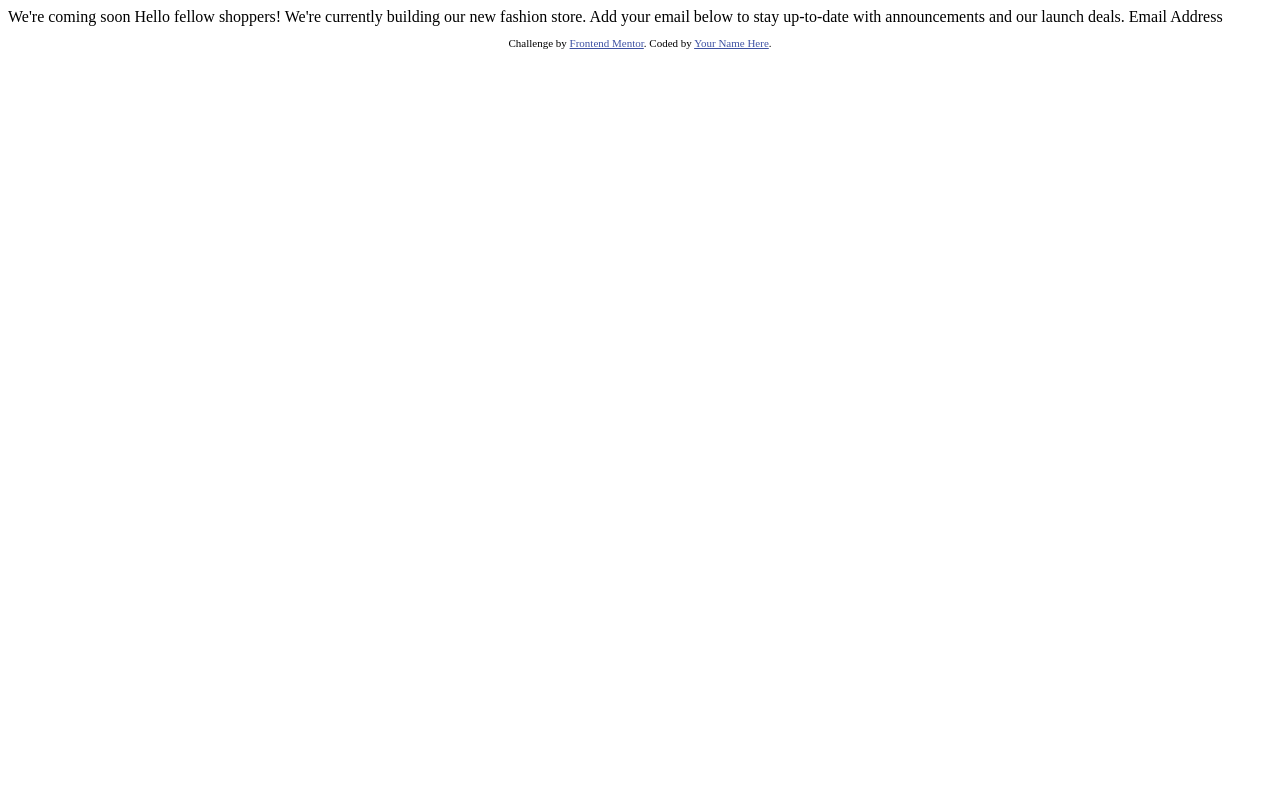
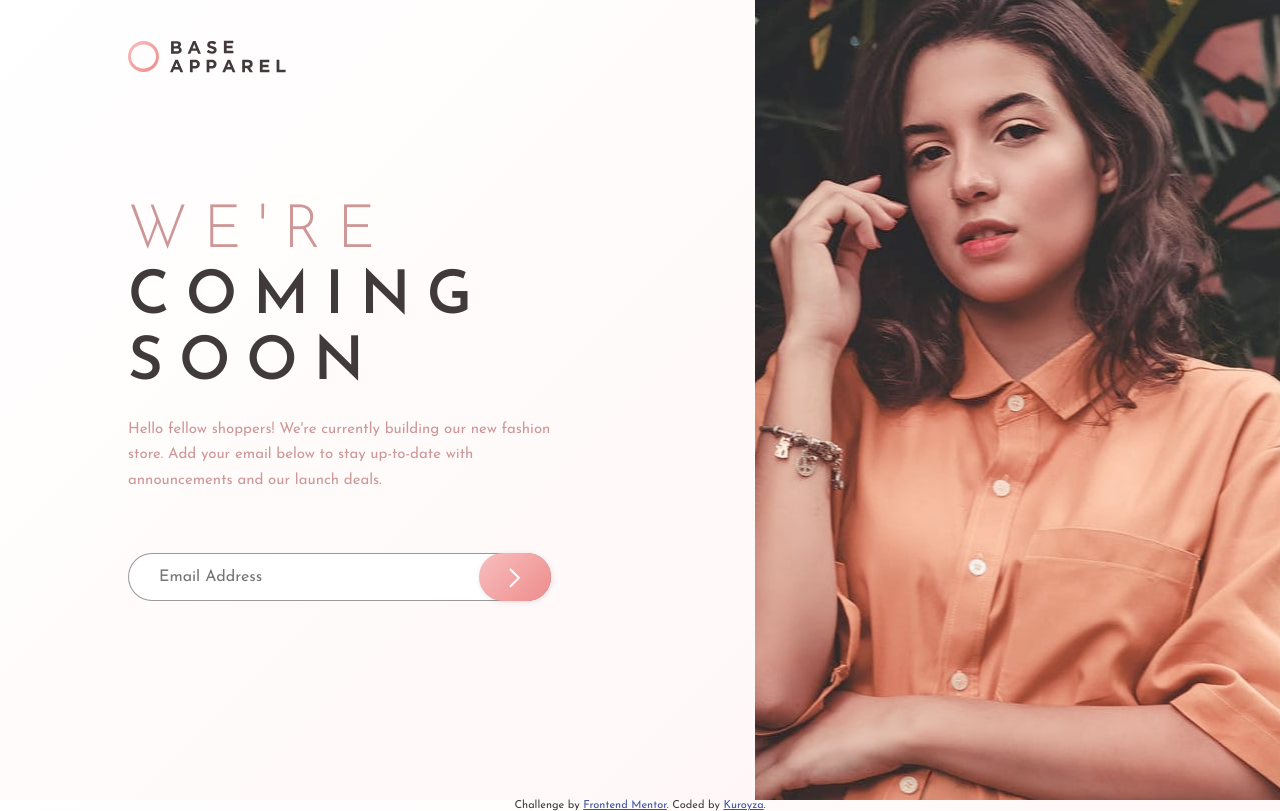
Before and after one commit to kuroyza/Base-Apparel-coming-soon-page, a plain HTML site: page index.html in a window 1280 px wide. Drawn offline with Linux system fonts and the light colour scheme.

Commit message:
Finished Desktop design

```diff
--- a/index.html
+++ b/index.html
@@ -1,33 +1,76 @@
 <!DOCTYPE html>
 <html lang="en">
+
 <head>
   <meta charset="UTF-8">
-  <meta name="viewport" content="width=device-width, initial-scale=1.0"> <!-- displays site properly based on user's device -->
-
+  <meta name="viewport" content="width=device-width, initial-scale=1.0">
+  <!-- displays site properly based on user's device -->
+  <link href="https://fonts.googleapis.com/css?family=Josefin+Sans:300,400,600&display=swap" rel="stylesheet">
   <link rel="icon" type="image/png" sizes="32x32" href="./images/favicon-32x32.png">
+  <link rel="stylesheet" href="style.css">
 
   <title>Frontend Mentor | Base Apparel coming soon page</title>
 
   <!-- Feel free to remove these styles or customise in your own stylesheet 👍 -->
   <style>
-    .attribution { font-size: 11px; text-align: center; }
-    .attribution a { color: hsl(228, 45%, 44%); }
+    .attribution {
+      font-size: 11px;
+      text-align: center;
+    }
+
+    .attribution a {
+      color: hsl(228, 45%, 44%);
+    }
   </style>
 </head>
+
 <body>
 
-  We're coming soon
+  <div class="logo">
+    <img src="./images/logo.svg" alt="Logo">
+  </div>
 
-  Hello fellow shoppers! We're currently building our new fashion store.
-  Add your email below to stay up-to-date with announcements and our launch deals.
 
-  Email Address
+  <div class="hero">
+    <div class="hero__details">
+      <div class="hero__details--text">
+        <h1 class="hero__details--text-title"><span>We're</span> coming soon</h1>
+        <p class="hero__details--text-paragraph">
+          Hello fellow shoppers! We're currently building our new fashion store.
+          Add your email below to stay up-to-date with announcements and our launch deals.
+        </p>
+      </div>
+
+      <form action="#" method="post" class="hero__details--form">
+
+        <div class="hero__details--form-input-container">
+          <input class="hero__details--form-input" type="email" id="email" placeholder="Email Address" name="email"
+            id="email">
+          <button class="hero__details--form-submit">
+            <img src="./images/icon-arrow.svg" alt="Submit icon">
+          </button>
+          <div class="hero__details--form-error-icon">
+            <img src="./images/icon-error.svg" alt="Error icon">
+          </div>
+
+          <!-- - The `input` field is empty -->
+          <label class="hero__details--form-label" for="email">Please provide a valide email</label>
+        </div>
+
+      </form>
+    </div>
+
+    <div class="hero__bg"></div>
+  </div>
 
   <footer>
     <p class="attribution">
       Challenge by <a href="https://www.frontendmentor.io?ref=challenge" target="_blank">Frontend Mentor</a>.
-      Coded by <a href="#">Your Name Here</a>.
+      Coded by <a href="https://instagram.com/Kuroyza">Kuroyza</a>.
     </p>
   </footer>
+
+  <script src="script.js"></script>
 </body>
+
 </html>
--- /dev/null
+++ b/script.js
@@ -0,0 +1,45 @@
+(function () {
+   const form = document.querySelector('form');
+   const inputFieldContainer = document.querySelector('.hero__details--form-input-container');
+
+   function validateEmail(emailField) {
+      var reg = /^([A-Za-z0-9_\-\.])+\@([A-Za-z0-9_\-\.])+\.([A-Za-z]{2,4})$/;
+
+      return reg.test(emailField);
+   }
+
+   form.addEventListener('submit', e => {
+
+      let goodToGo = true;
+      // Check Email Validation
+
+      const currentField = inputFieldContainer.querySelector('input');
+      const currentErrorLabel = inputFieldContainer.querySelector('label');
+      const currentErrorIcon = inputFieldContainer.querySelector('.hero__details--form-error-icon');
+
+      if (currentField.value.trim() == '') {
+
+         goodToGo = false;
+         currentField.classList.add('worning');
+         currentErrorIcon.style.display = "inline-block";
+         currentErrorLabel.textContent = `The email cannot be empty`;
+         currentErrorLabel.style.display = "inline-block";
+      } else if (!validateEmail(currentField.value)) {
+
+         goodToGo = false;
+         currentField.classList.add('worning');
+         currentErrorLabel.textContent = 'Looks like this is not an email';
+         currentErrorIcon.style.display = "inline-block";
+         currentErrorLabel.style.display = "inline-block";
+      } else {
+         currentField.classList.remove('worning');
+         currentErrorLabel.textContent = ``;
+         currentErrorIcon.style.display = "none";
+         currentErrorLabel.style.display = "none";
+      }
+
+      if (!goodToGo) {
+         e.preventDefault();
+      }
+   });
+})();
--- /dev/null
+++ b/style.css
@@ -0,0 +1,145 @@
+:root {
+   --desaturatedRed: hsl(0, 36%, 70%);
+   --softRed: hsl(0, 93%, 68%);
+   --darkGrayishRed: hsl(0, 6%, 24%);
+}
+
+*,
+*::after,
+*::before {
+   padding: 0;
+   margin: 0;
+   box-sizing: border-box;
+}
+
+html {
+   box-sizing: inherit;
+   font-size: 62.5%;
+   /*10px*/
+}
+
+body {
+   font-family: 'Josefin Sans', sans-serif;
+   background: linear-gradient(135deg, hsl(0, 0%, 100%), hsl(0, 100%, 98%));
+   color: var(--darkGrayishRed);
+   width: 100%;
+   height: 100vh;
+}
+
+.logo {
+   position: absolute;
+   left: 10%;
+   top: 5%;
+}
+
+/* CONTAINER */
+.hero {
+   position: relative;
+   display: flex;
+   justify-content: space-between;
+   max-width: 100%;
+   height: 100%;
+}
+
+.hero__bg {
+   width: 100%;
+   background-image: url(./images/hero-desktop.jpg);
+   background-position: center;
+   background-size: cover;
+}
+
+.hero__details {
+   padding: 10%;
+   padding-right: 16%;
+   display: flex;
+   flex-direction: column;
+   align-items: flex-start;
+   justify-content: center;
+}
+
+.hero__details--text-title {
+   font-size: 6rem;
+   text-transform: uppercase;
+   letter-spacing: 1.6rem;
+   line-height: 1.1;
+}
+
+.hero__details--text-title span {
+   font-weight: 300;
+   color: var(--desaturatedRed);
+}
+
+.hero__details--text-paragraph {
+   color: var(--desaturatedRed);
+   font-size: 1.5rem;
+   line-height: 1.7;
+   margin: 2rem 0;
+}
+
+.hero__details--form {
+   position: relative;
+   margin-top: 4rem;
+   width: 100%;
+}
+
+.hero__details--form-input-container {
+   position: relative;
+   width: 100%;
+}
+
+.hero__details--form-input {
+   font-family: inherit;
+   font-size: 1.6rem;
+   padding: 1.5rem 3rem;
+   border-radius: 5rem;
+   border: 1px solid rgba(52, 52, 52, .5);
+   width: 100%;
+}
+
+.hero__details--form-submit {
+   font-family: inherit;
+   position: absolute;
+   top: 0;
+   right: 0;
+   height: 100%;
+   padding: 1.5rem 3rem;
+   border-radius: 5rem;
+   border: 0;
+   background-image: linear-gradient(135deg, hsl(0, 80%, 86%), hsl(0, 74%, 74%));
+   cursor: pointer;
+   box-shadow: 1px 1px 5px rgba(52, 52, 52, .15);
+   transition: all .3s;
+}
+
+.hero__details--form-submit:hover {
+   background-image: linear-gradient(135deg, hsl(0, 80%, 86%), hsl(0, 80%, 86%));
+   box-shadow: 2px 2px 10px rgba(52, 52, 52, .25);
+   transform: scale(1.2);
+}
+
+.hero__details--form-submit,
+.hero__details--form-input {
+   outline: 0;
+}
+
+.hero__details--form-error-icon {
+   position: absolute;
+   top: 50%;
+   right: 9rem;
+   transform: translateY(-50%);
+   display: none;
+}
+
+.hero__details--form-input.worning {
+   border: 2px solid var(--softRed);
+}
+
+.hero__details--form-label {
+   position: absolute;
+   bottom: -2.2rem;
+   left: 3rem;
+   font-weight: 600;
+   font-size: 1rem;
+   color: var(--softRed);
+   display: none;
+}
```
Also changed, not shown: 1 other file.
